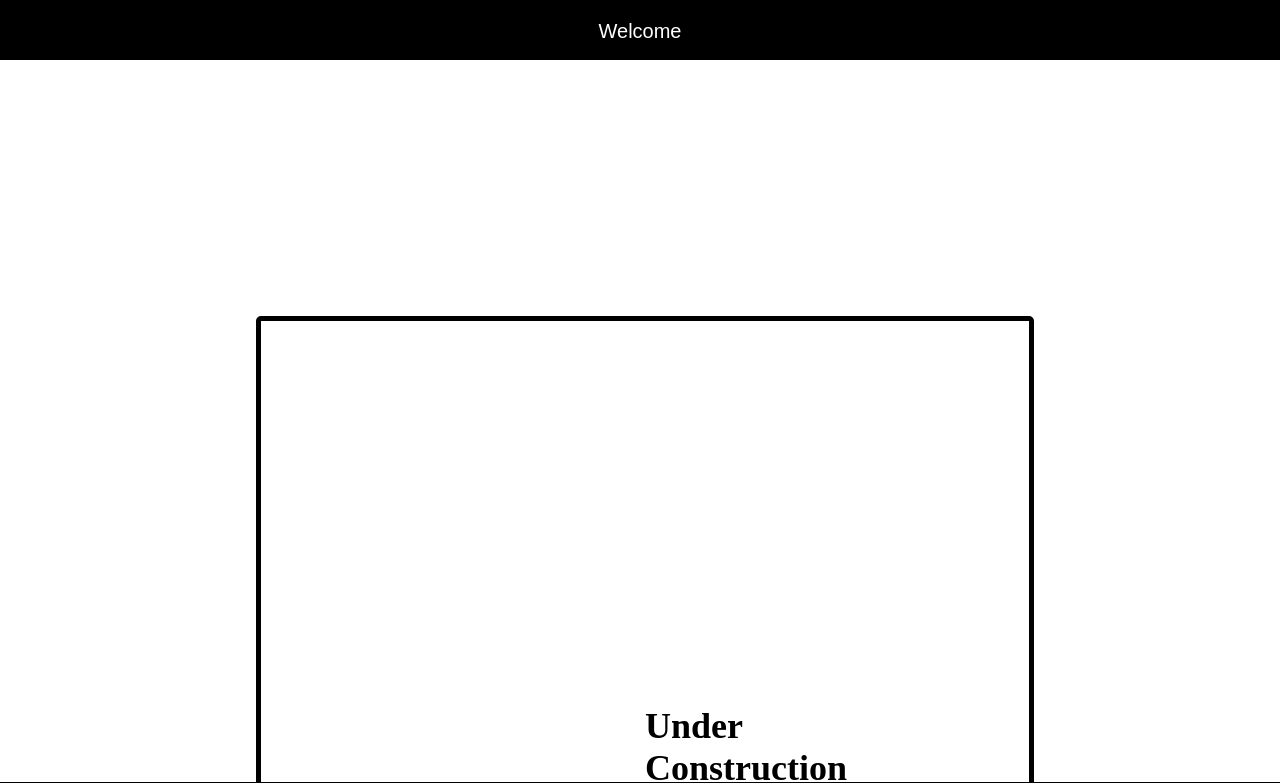
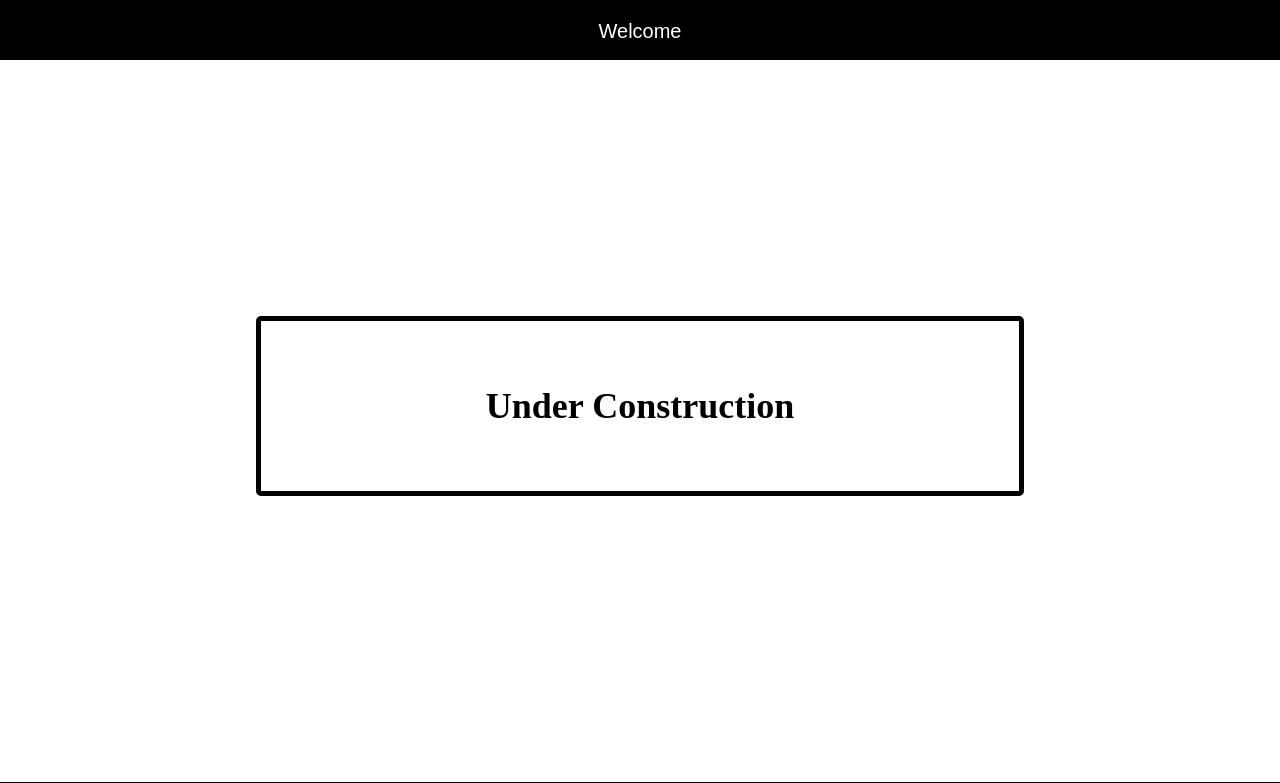
Before and after one commit to mvfc/mvfc.github.io, a plain HTML site: page index.html in a window 1280 px wide. Shown: the top 783 px of the page. Drawn offline with Linux system fonts and the light colour scheme.

Commit message:
Update style.css

```diff
--- a/style.css
+++ b/style.css
@@ -28,7 +28,7 @@ display: box;
 color: black;
 font-size: 36px;
 text-align: center;
-padding: 30%;
+padding: 5%;
 border: solid 5px black;
 border-radius: 5px;
 }
```
